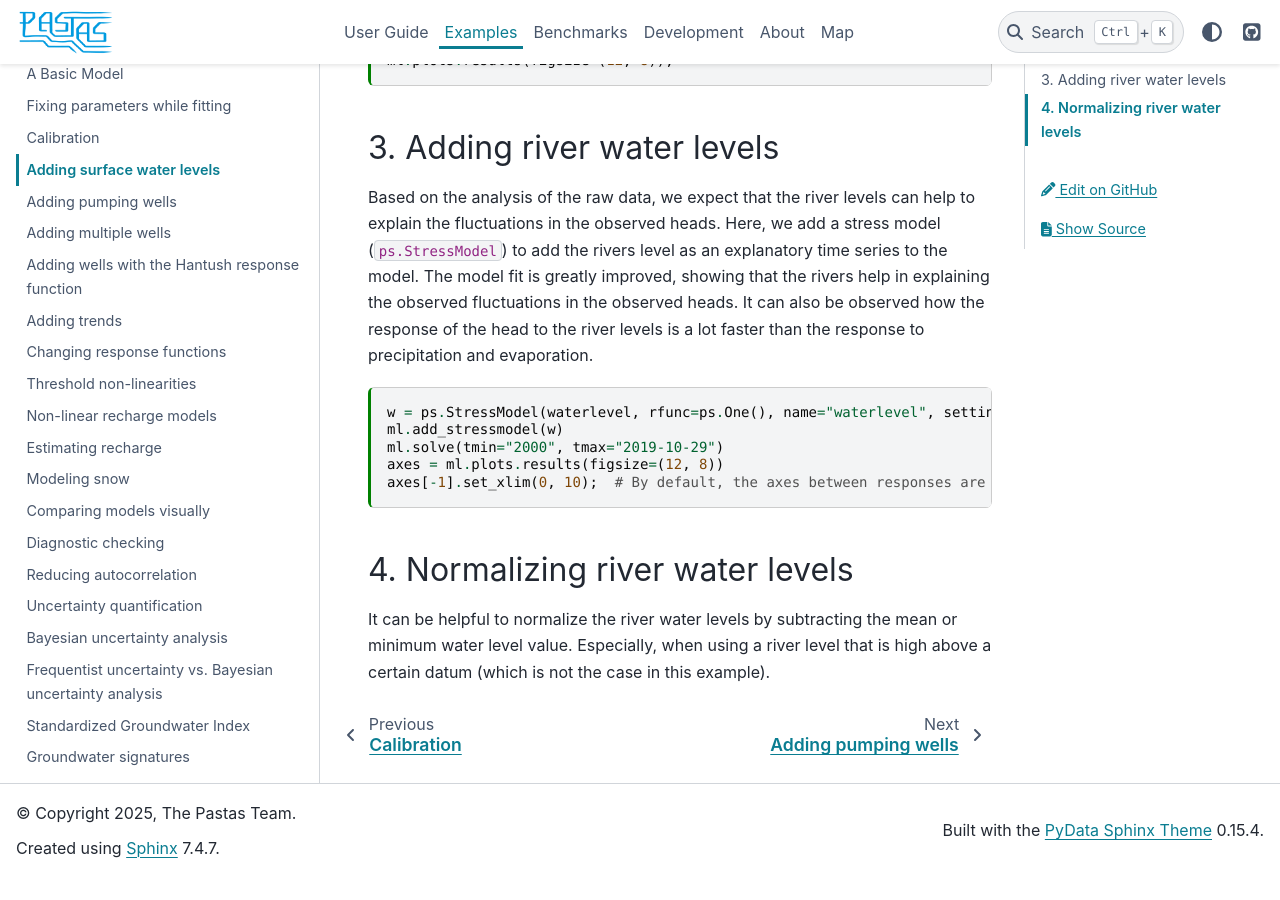
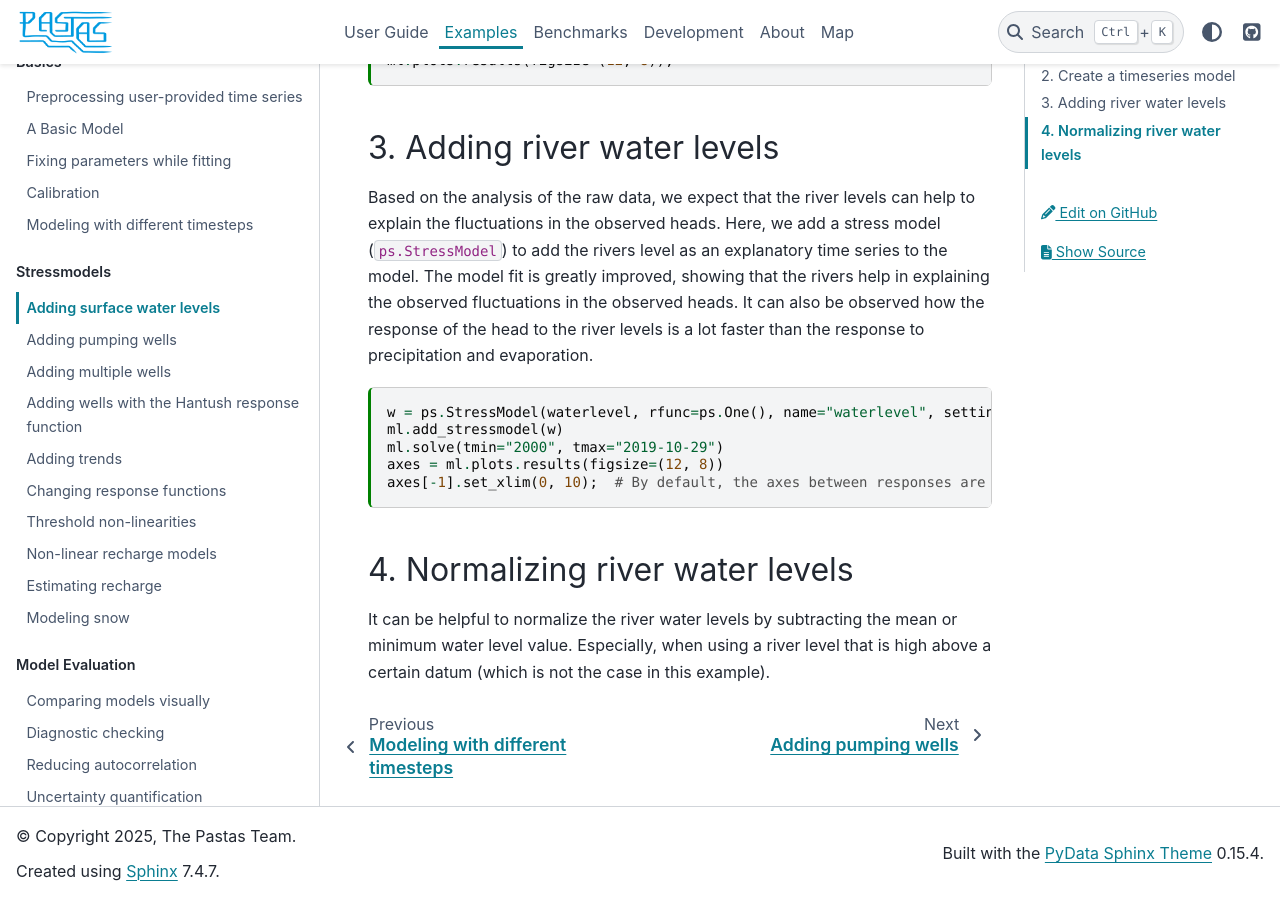
Before and after one commit to pastas/pastas, a Sphinx documentation site: the page built from doc/examples/adding_rivers.ipynb, in a window 1280 px wide and 900 px high, scrolled down 1311 px. Built offline with Sphinx 7.4.7 and the PyData theme 0.15.4, drawn with Linux system fonts in a browser that asks for light colours; pages that are not in the unit, such as notebooks, are missing from menus; before the commit the page ends 2188 px from its top, so only the background shows below that; some of the changed lines change nothing that is shown.

Commit message:
fix for groundwater paper

```diff
--- a/doc/conf.py
+++ b/doc/conf.py
@@ -61,7 +61,6 @@
 # directories to ignore when looking for source files.
 exclude_patterns = [
     "_build",
-    "**groundwater_paper",
     "**.ipynb_checkpoints",
 ]
 
@@ -177,7 +176,7 @@
 # -- myst_nb options ------------------------------------------------------------------
 
 nb_execution_allow_errors = True  # Allow errors in notebooks, to see the error online
-nb_execution_mode = "auto"
+nb_execution_mode = "off"
 nb_merge_streams = True
 myst_enable_extensions = ["dollarmath", "amsmath"]
 myst_dmath_double_inline = True
--- a/doc/examples/index.rst
+++ b/doc/examples/index.rst
@@ -8,12 +8,19 @@
 .. toctree::
     :maxdepth: 4
     :hidden:
-    :glob:
+    :caption: Basics
 
     prepare_timeseries
     basic_model
     fix_parameters
     calibration_options
+    modeling_timestep
+
+.. toctree::
+    :maxdepth: 4
+    :hidden:
+    :caption: Stressmodels
+
     adding_rivers
     adding_wells
     multiple_wells
@@ -24,107 +31,120 @@
     non_linear_recharge
     recharge_estimation
     snowmodel
+
+.. toctree::
+    :maxdepth: 4
+    :hidden:
+    :caption: Model Evaluation
+
     comparing_models
     diagnostic_checking
     timestep_analysis
     uncertainty
     uncertainty_emcee
     uncertainty_ls_mcmc
+
+.. toctree::
+    :maxdepth: 4
+    :hidden:
+    :caption: Applications
+
     standardized_groundwater_index
     signatures
     ensemble_predictions
+
+.. toctree::
+    :maxdepth: 4
+    :hidden:
+    :caption: Time Series Analysis Manual
+
+    stowa_preprocessing
+    stowa_model_structure
+    stowa_calibration
+    stowa_assessment
+    stowa_cases_contribution_assessment
+    stowa_cases_characteristics
+    stowa_cases_system_analysis
+    stowa_cases_forecasting
+
+.. toctree::
+    :maxdepth: 4
+    :hidden:
+    :caption: Pastas Performance
+
+    caching_for_performance
+
+.. toctree::
+    :maxdepth: 4
+    :hidden:
+    :caption: Groundwater Article
+
+    groundwater_paper/Ex1_simple_model/Example1
+    groundwater_paper/Ex2_monitoring_network/Example2
 
 
 Basics
 ------
 
-`Preprocessing user-provided time series`_
+:doc:`Preprocessing user-provided time series <prepare_timeseries>`
 
-`A basic model`_
+:doc:`A basic model <basic_model>`
 
-`Fixing parameters while fitting`_
+:doc:`Fixing parameters while fitting <fix_parameters>`
 
-`Calibration`_
+:doc:`Calibration <calibration_options>`
 
-`Modeling with different timesteps`_
-
-.. _Preprocessing user-provided time series: prepare_timeseries.html
-.. _A basic model: basic_model.html
-.. _Fixing parameters while fitting: fix_parameters.html
-.. _Calibration: calibration_options.html
-.. _Modeling with different timesteps: modeling_timestep.html
+:doc:`Modeling with different timesteps <modeling_timestep>`
 
 Stressmodels
 ------------
 
-`Adding surface water levels`_
+:doc:`Adding surface water levels <adding_rivers>`
 
-`Adding pumping wells`_
+:doc:`Adding pumping wells <adding_wells>`
 
-`Adding multiple wells`_
+:doc:`Adding multiple wells <multiple_wells>`
 
-`Adding trends`_
+:doc:`Adding trends <adding_trends>`
 
-`Changing response functions`_
-
-.. _Adding surface water levels: adding_rivers.html
-.. _Adding pumping wells: adding_wells.html
-.. _Adding multiple wells: multiple_wells.html
-.. _Adding trends: adding_trends.html
-.. _Changing response functions: changing_responses.html
+:doc:`Changing response functions <changing_responses>`
 
 Non-linear (Recharge) Models
 ~~~~~~~~~~~~~~~~~~~~~~~~~~~~
 
-`Threshold non-linearities`_
+:doc:`Threshold non-linearities <threshold_non_linear>`
 
-`Non-linear recharge models`_
+:doc:`Non-linear recharge models <non_linear_recharge>`
 
-`Estimating recharge`_
+:doc:`Estimating recharge <recharge_estimation>`
 
-`Modeling snow`_
-
-.. _Threshold non-linearities: threshold_non_linear.html
-.. _Non-linear recharge models: non_linear_recharge.html
-.. _Estimating recharge: recharge_estimation.html
-.. _Modeling snow: snowmodel.html
+:doc:`Modeling snow <snowmodel>`
 
 
 Model Evaluation
 ----------------
 
-`Comparing models visually`_
+:doc:`Comparing models visually <comparing_models>`
 
-`Diagnostic checking`_
+:doc:`Diagnostic checking <diagnostic_checking>`
 
-`Reducing autocorrelation`_
+:doc:`Reducing autocorrelation <timestep_analysis>`
 
-`Uncertainty quantification`_
+:doc:`Uncertainty quantification <uncertainty>`
 
-`MCMC uncertainty`_
+:doc:`MCMC uncertainty <uncertainty_emcee>`
 
-`MCMC vs. LS`_
-
-.. _Comparing models visually: comparing_models.html
-.. _Diagnostic checking: diagnostic_checking.html
-.. _`Reducing autocorrelation`: timestep_analysis.html
-.. _Uncertainty quantification: uncertainty.html
-.. _MCMC uncertainty: uncertainty_emcee.html
-.. _MCMC vs. LS: uncertainty_ls_mcmc.html
+:doc:`MCMC vs. LS <uncertainty_ls_mcmc>`
 
 
 Applications
 ------------
 
-`Standardized Groundwater Index`_
+:doc:`Standardized Groundwater Index <standardized_groundwater_index>`
 
-`Groundwater signatures`_
+:doc:`Groundwater signatures <signatures>`
 
-`Ensemble predictions`_
-
-.. _Standardized Groundwater Index: standardized_groundwater_index.html
-.. _Groundwater signatures: signatures.html
-.. _Ensemble predictions: ensemble_predictions.html
+:doc:`Ensemble predictions <ensemble_predictions>`
 
 
 Time Series Analysis Manual
@@ -137,37 +157,27 @@
 Handleiding Tijdreeksanalyse (`STOWA rapport nr. 32 <https://www.stowa.nl/publicaties/handleiding-voor-het-uitvoeren-van-tijdreeksanalyses>`_).
 Stichting Toegepast Onderzoek Waterbeheer, Amersfoort.
 
-`Preprocessing`_
+:doc:`Preprocessing <stowa_preprocessing>`
 
-`Model structure`_
+:doc:`Model structure <stowa_model_structure>`
 
-`Model calibration`_
+:doc:`Model calibration <stowa_calibration>`
 
-`Model assessment`_
+:doc:`Model assessment <stowa_assessment>`
 
-`Case Study 1 Assessing contributions`_
+:doc:`Case Study 1 Assessing contributions <stowa_cases_contribution_assessment>`
 
-`Case Study 2 Determining characteristics`_
+:doc:`Case Study 2 Determining characteristics <stowa_cases_characteristics>`
 
-`Case Study 3 System analysis`_
+:doc:`Case Study 3 System analysis <stowa_cases_system_analysis>`
 
-`Case Study 4 Forecasting`_
-
-.. _Preprocessing: stowa_preprocessing.html
-.. _Model structure: stowa_model_structure.html
-.. _Model calibration: stowa_calibration.html
-.. _Model assessment: stowa_assessment.html
-.. _Case Study 1 Assessing contributions: stowa_cases_contribution_assessment.html
-.. _Case Study 2 Determining characteristics: stowa_cases_characteristics.html
-.. _Case Study 3 System analysis: stowa_cases_system_analysis.html
-.. _Case Study 4 Forecasting: stowa_cases_forecasting.html
+:doc:`Case Study 4 Forecasting <stowa_cases_forecasting>`
 
 
 Pastas Performance
 ------------------
-`Caching for performance`_
 
-.. _Caching for performance: caching_for_performance.html
+:doc:`Caching for performance <caching_for_performance>`
 
 
 Groundwater Article
@@ -177,9 +187,6 @@
 Pastas: Open Source Software for the Analysis of Groundwater Time Series.
 Groundwater, 57: 877-885. `doi:10.1111/gwat.12925 <https://doi.org/10.1111/gwat.12925>`_
 
-`Example 1 Modeling Groundwater Levels with Pastas`_
+:doc:`Example 1 Modeling Groundwater Levels with Pastas <./groundwater_paper/Ex1_simple_model/Example1>`
 
-`Example 2 Analysis of groundwater monitoring networks using Pastas`_
-
-.. _Example 1 Modeling Groundwater Levels with Pastas: groundwater_paper/Ex1_simple_model/Example1.html
-.. _Example 2 Analysis of groundwater monitoring networks using Pastas: groundwater_paper/Ex2_monitoring_network/Example2.html
+:doc:`Example 2 Analysis of groundwater monitoring networks using Pastas <./groundwater_paper/Ex2_monitoring_network/Example2>`
```
